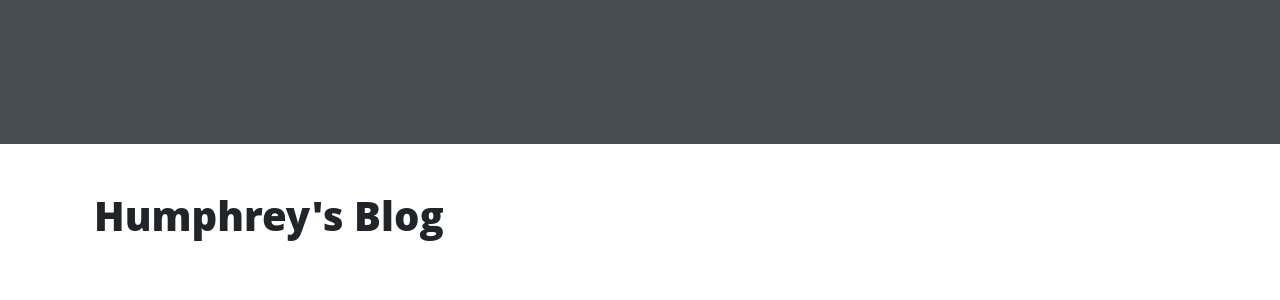
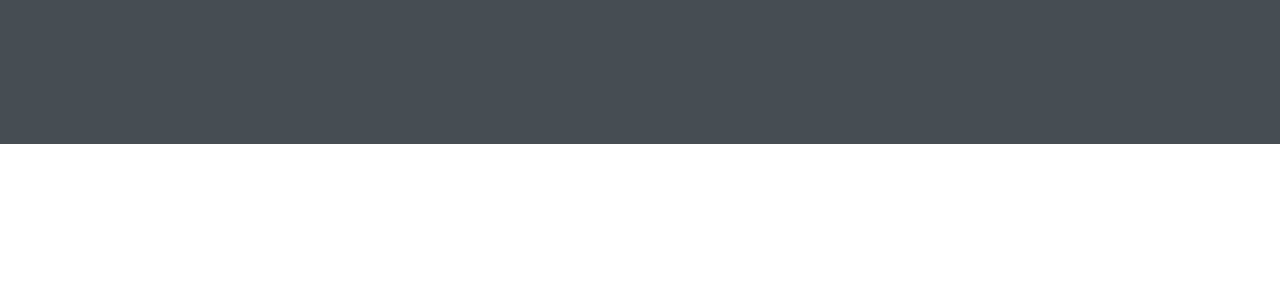
Before and after one commit to borteyhumphrey/blogApp, a Django app: template myblog/blog/templates/blog/post/list.html in a window 1280 px wide. Shown: the part 484-784 px from the top of the page. Run offline with Django 3.2, Linux system fonts and the light colour scheme; the template is opened without the code that fills it, so the values that code supplies are empty; some libraries are stand-ins or nearby versions.

Commit message:
Remove title

```diff
--- a/myblog/blog/templates/blog/post/list.html
+++ b/myblog/blog/templates/blog/post/list.html
@@ -2,8 +2,6 @@
 {% block title %}Humphrey Borketey{% endblock %}
 
 {% block content %}
-    <h1>Humphrey's Blog</h1>
-
     {% for post in posts %}
         <h2>
             <a href="{% url 'blog:post_detail' post.id %}">
```
